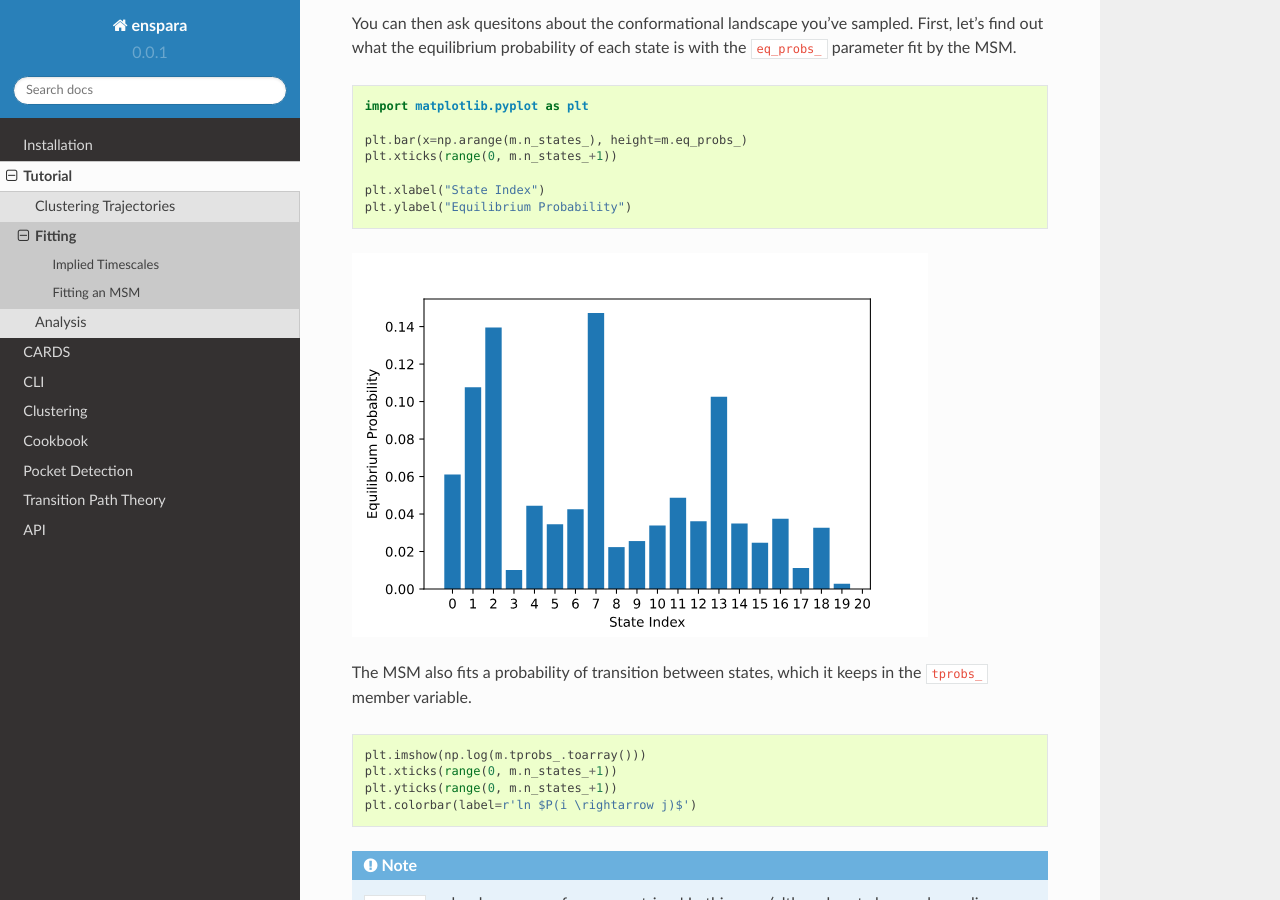
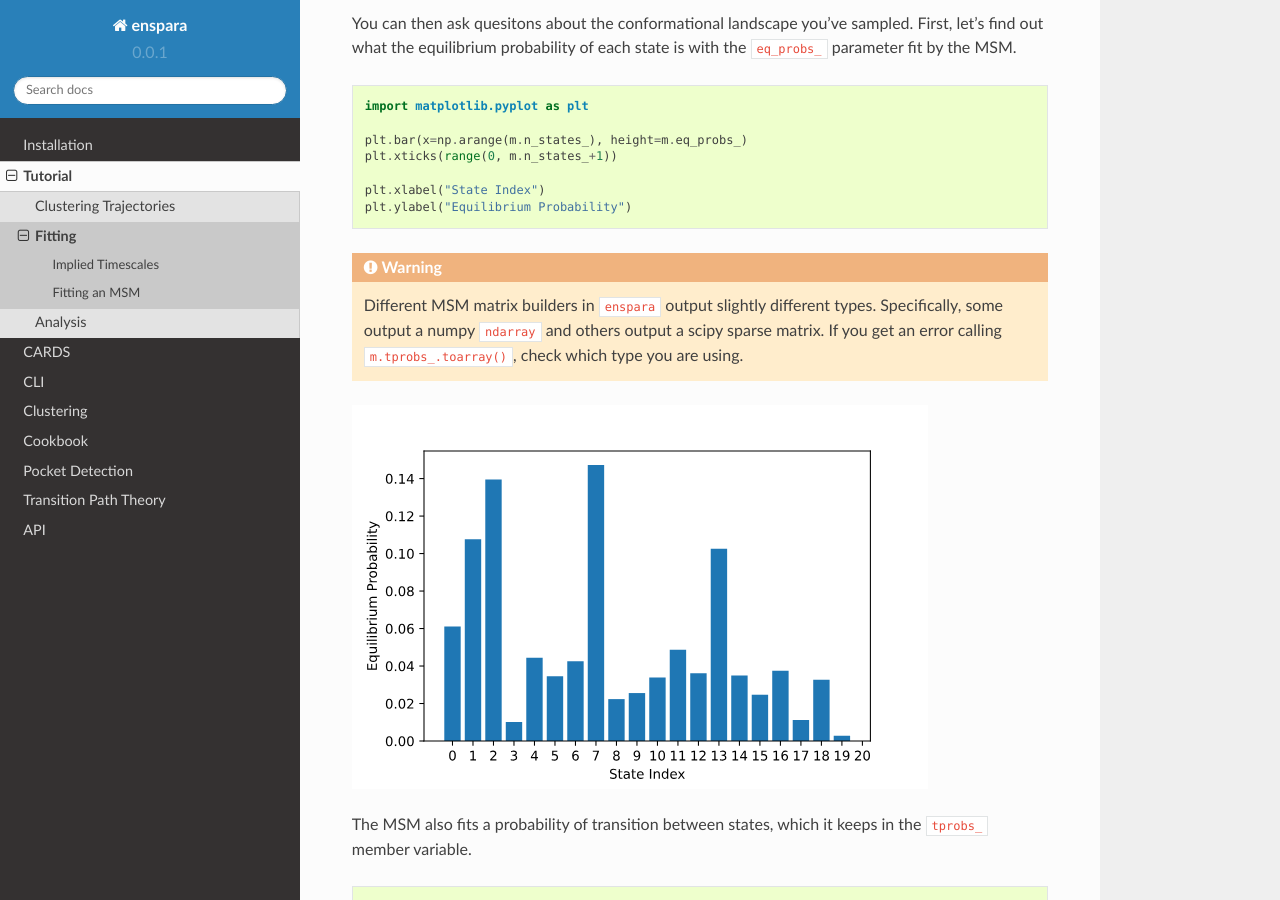
Before and after one commit to bowman-lab/enspara, a Sphinx documentation site: the page built from docs/source/tutorial/fitting.rst, in a window 1280 px wide and 900 px high, scrolled down 1185 px. Built offline with Sphinx 7.4.7 and the Read the Docs theme 2.0.0, drawn with Linux system fonts in a browser that asks for light colours.

Commit message:
add warning to tutorial about .toarray()

```diff
--- a/docs/source/tutorial/fitting.rst
+++ b/docs/source/tutorial/fitting.rst
@@ -72,6 +72,8 @@ the ``eq_probs_`` parameter fit by the MSM.
     plt.xlabel("State Index")
     plt.ylabel("Equilibrium Probability")
 
+.. warning:: Different MSM matrix builders in ``enspara`` output slightly different types. Specifically, some output a numpy ``ndarray`` and others output a scipy sparse matrix. If you get an error calling ``m.tprobs_.toarray()``, check which type you are using.
+
 
 .. figure:: eq-prob-per-state.svg
    :alt: The equilibrium probability of each state plotted as a bar chart.
```
